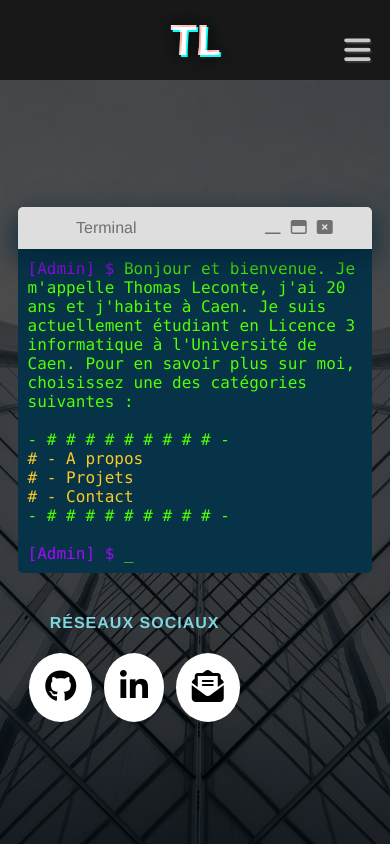
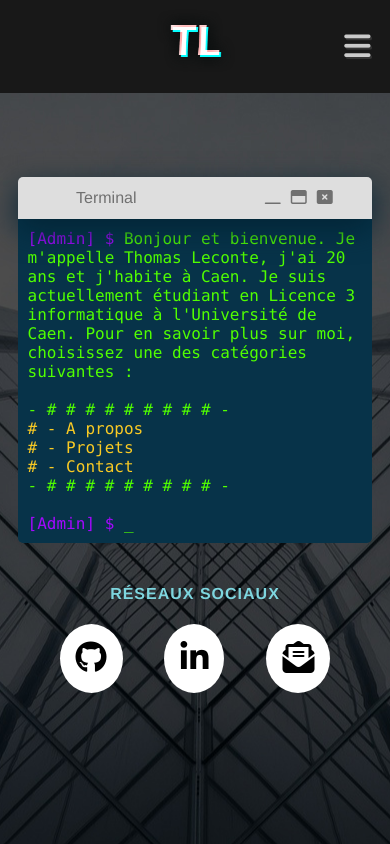
Before and after one commit to ThomasLeconte/portfolio, a Vue app: page / in a window 390 px wide. Built offline with nearby package versions, Linux system fonts and the light colour scheme.

Commit message:
new navbar + modification of responsive

```diff
--- a/src/App.vue
+++ b/src/App.vue
@@ -1,13 +1,15 @@
 <template>
   <div id="app">
       <div id="nav">
+        <div id="nav-header">
           <img id="nav-logo" src="img/logo.png"/>
-          <div id="nav-title">
-            <h3>THOMAS LECONTE</h3>
+          <h3 id="nav-title">THOMAS LECONTE</h3>
         </div>
+
         <input id="check" type="checkbox">
         <label for="check" class="nav-icon"><i class="fa fa-bars"></i></label>
-          <div id="nav-list">
+
+        <div id="nav-links">
           <li class="nav-item"><router-link tag="li" to="/"><i class="fas fa-home"></i> Accueil</router-link></li>
           <li class="nav-item"><router-link tag="li" to="/about"><i class="fas fa-address-card"></i> A propos</router-link></li>
           <li class="nav-item"><router-link tag="li" to="/projects"><i class="fas fa-project-diagram"></i> Projets</router-link></li>
@@ -59,7 +61,7 @@ body{
     text-shadow: 0.1em 0.1em #333;
 }
 
-#nav-list li{
+#nav-links li{
   list-style-type: none;
   line-height: 10vh;
 }
@@ -82,7 +84,7 @@ body{
   background-color: #1D1D1D;
 }
 
-#nav-title h3{
+#nav-title{
   text-shadow: 0.1em 0.1em #333 1px 2px 3px #666;
   color: var(--main-color);
   font-size: 1.2vw;
@@ -117,7 +119,7 @@ body{
       flex-basis: 15%;
     }
 
-    #nav-title h3{
+    #nav-title{
       font-size: 1.7vw;
     }
 
@@ -126,48 +128,53 @@ body{
     }
 }
 
+/*LEFT SIDEBAR TO TOP NAVBAR*/
 @media only screen and (max-width: 750px) {
     #app{
       flex-direction: column;
     }
 
     #nav{
-      flex-direction: row;
-      line-height: 5vh;
+      height: 0vh;
     }
 
-    #nav-list{
+    #nav-links{
       position: absolute;
-      width: 100%;
+      width: 100vw;
       height: 100vh;
       top: -200%;
-      margin-top: 10vh;
-      left: 0;
-      text-align: center;
       background: linear-gradient(to bottom right, #1D1D1D 35%, #181818);
       transition: 0.3s ease-in-out;
     }
 
-    #nav-list li:hover{
+    #nav-header{
+      height: 11vh;
+      background-color: #181818;
+    }
+
+
+    #nav-links li:hover{
       color: var(--second-color);
       transition: 0.3s ease-in-out;
       background-color: #181818;
     }
 
-    #check:checked ~#nav-list{
-      top: 0;
+    /*QUAND LA CHECKBOX EST ACTIVE, ON AGIT SUR NAV-LINKS*/
+    #check:checked ~#nav-links{
+      top: 9.5vh;
       z-index: 100000;
       transition: 0.2s ease-in-out;
     }
 
-    .nav-item ~#nav-list{
-      left: 0;
+    /*QUAND ON CLIQUE SUR UN DES ITEMS DE NAV-LINKS, ON AGIT SUR NAV-LINKS*/
+    .nav-item ~#nav-links{
+      top: -200%;
       transition: 0.2s ease-in-out;
     }
 
     .nav-icon{
       display: block;
-      position: fixed;
+      position: absolute;
       margin-top: 3.5vh;
       top: 0;
       right: 0;
@@ -181,8 +188,8 @@ body{
       height: 80px;
     }
 
-    #nav-title h3{
-      font-size: 3vw;
+    #nav-title{
+      display: none;
     }
 
     #content{
@@ -192,7 +199,7 @@ body{
 
 @media only screen and (max-width: 500px) {
 
-    #nav-title h3{
+    #nav-title{
       font-size: 4vw;
     }
 
@@ -200,7 +207,7 @@ body{
 
 @media only screen and (max-width: 450px) {
 
-    #nav-title h3{
+    #nav-title{
       display: none;
     }
 
--- a/src/views/Home.vue
+++ b/src/views/Home.vue
@@ -43,7 +43,9 @@ export default {
     flex-basis: 70%;
   }
 
-  #socialNetworks{
-    width: 60vw;
+  @media only screen and (max-width: 750px) {
+    .home{
+      margin-top: 10vh;
+    }
   }
 </style>
--- a/src/views/Projects.vue
+++ b/src/views/Projects.vue
@@ -33,8 +33,6 @@ export default {
   mounted(){
     axios.get("https://api.github.com/users/thomasleconte/repos")
     .then(response => this.gitInfos = response.data);
-  },
-  methods:{
   }
 }
 </script>
@@ -51,7 +49,7 @@ export default {
     }
 
     #projects-list{
-        margin: 5vh 5vw;
+        margin: 5vh 5vw 5vh 3.5vw;
         display: grid;
         grid-template-columns: repeat(3, 1fr);
         grid-template-rows: 1fr 1fr;
```
Lines whose indentation alone changed are shown as unchanged.
